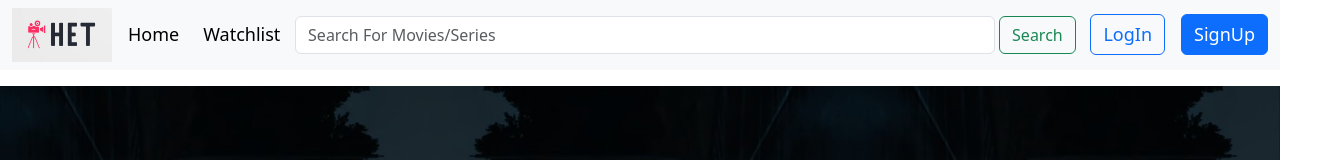
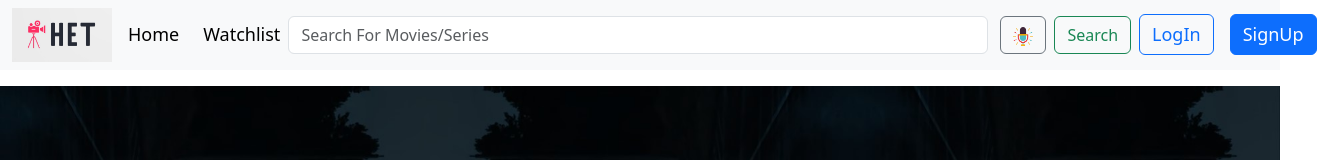
Before and after one commit to hetbhalani/MERN-Movie-App, a React (Create React App) app in the folder frontend/: page / in a window 1280 px wide. Shown: the top 160 px of the page, 1317 px wide, since content can reach past the window. Built offline with nearby package versions, Linux system fonts and the light colour scheme.

Commit message:
add mic to search

```diff
--- a/frontend/src/Layout.js
+++ b/frontend/src/Layout.js
@@ -1,50 +1,51 @@
-import React from "react";
+import React, { useRef } from "react";
 import { Outlet, Link, useNavigate } from "react-router-dom";
 import { useSearch } from "./SearchContext";
+import axios from "axios";
 
 function Layout() {
   const { searchTerm, setSearchTerm } = useSearch();
   const navigate = useNavigate();
+  const audioRef = useRef(null);
 
   const handleSubmit = (e) => {
     e.preventDefault();
     navigate("/card");
   };
 
+  const handleMicClick = async () => {
+    try {
+      audioRef.current.play();
+      const response = await axios.get("http://localhost:5001/api/voice-to-text");
+      if (response.data.text) {
+        setSearchTerm(response.data.text);
+        console.log("Updated searchTerm:", response.data.text);
+      }
+    } catch (error) {
+      console.error("Error capturing voice input:", error);
+    }
+  };
+
   return (
     <div>
+      <audio ref={audioRef} src="mic_sound.mp3" preload="auto" />
       <nav className="navbar navbar-expand-lg bg-body-tertiary">
         <div className="container-fluid d-flex justify-content-between align-items-center">
-
           <img src="/imgs/logo.jpg" style={{ width: "100px" }} alt="Logo" />
           <ul className="navbar-nav">
             <li className="nav-item">
-              <Link
-                className="nav-link active ms-2"
-                aria-current="page"
-                to="/"
-                style={{ fontSize: "18px" }}
-              >
+              <Link className="nav-link active ms-2" aria-current="page" to="/" style={{ fontSize: "18px" }}>
                 Home
               </Link>
             </li>
             <li className="nav-item">
-              <Link
-                className="nav-link active ms-2"
-                aria-current="page"
-                to="/watchlist"
-                style={{ fontSize: "18px" }}
-              >
+              <Link className="nav-link active ms-2" aria-current="page" to="/watchlist" style={{ fontSize: "18px" }}>
                 Watchlist
               </Link>
             </li>
           </ul>
           <div className="flex-grow-1 text-center">
-            <form
-              className="d-flex justify-content-center"
-              role="search"
-              onSubmit={handleSubmit}
-            >
+            <form className="d-flex" role="search" onSubmit={handleSubmit}>
               <input
                 className="form-control me-1"
                 type="search"
@@ -54,7 +55,15 @@ function Layout() {
                 value={searchTerm}
                 onChange={(e) => setSearchTerm(e.target.value)}
               />
-              <button className="btn btn-outline-success" type="submit">
+              <button
+                className="btn btn-outline-secondary ms-2 me-2"
+                type="button"
+                onClick={handleMicClick}
+                aria-label="Voice Search"
+              >
+                <img src="/mic.png" alt="Mic" style={{ width: "20px", height: "20px" }} />
+              </button>
+              <button className="btn btn-outline-success" type="submit" aria-label="Search">
                 Search
               </button>
             </form>
@@ -62,20 +71,12 @@ function Layout() {
           <div className="d-flex">
             <ul className="navbar-nav">
               <li className="nav-item">
-                <Link
-                  className="btn btn-outline-primary me-3 ms-2 btn-md"
-                  to="/login"
-                  style={{ fontSize: "18px" }}
-                >
+                <Link className="btn btn-outline-primary me-3 ms-2 btn-md" to="/login" style={{ fontSize: "18px" }}>
                   LogIn
                 </Link>
               </li>
               <li className="nav-item">
-                <Link
-                  className="btn btn-primary btn-md"
-                  to="/signup"
-                  style={{ fontSize: "18px" }}
-                >
+                <Link className="btn btn-primary btn-md" to="/signup" style={{ fontSize: "18px" }}>
                   SignUp
                 </Link>
               </li>
```
